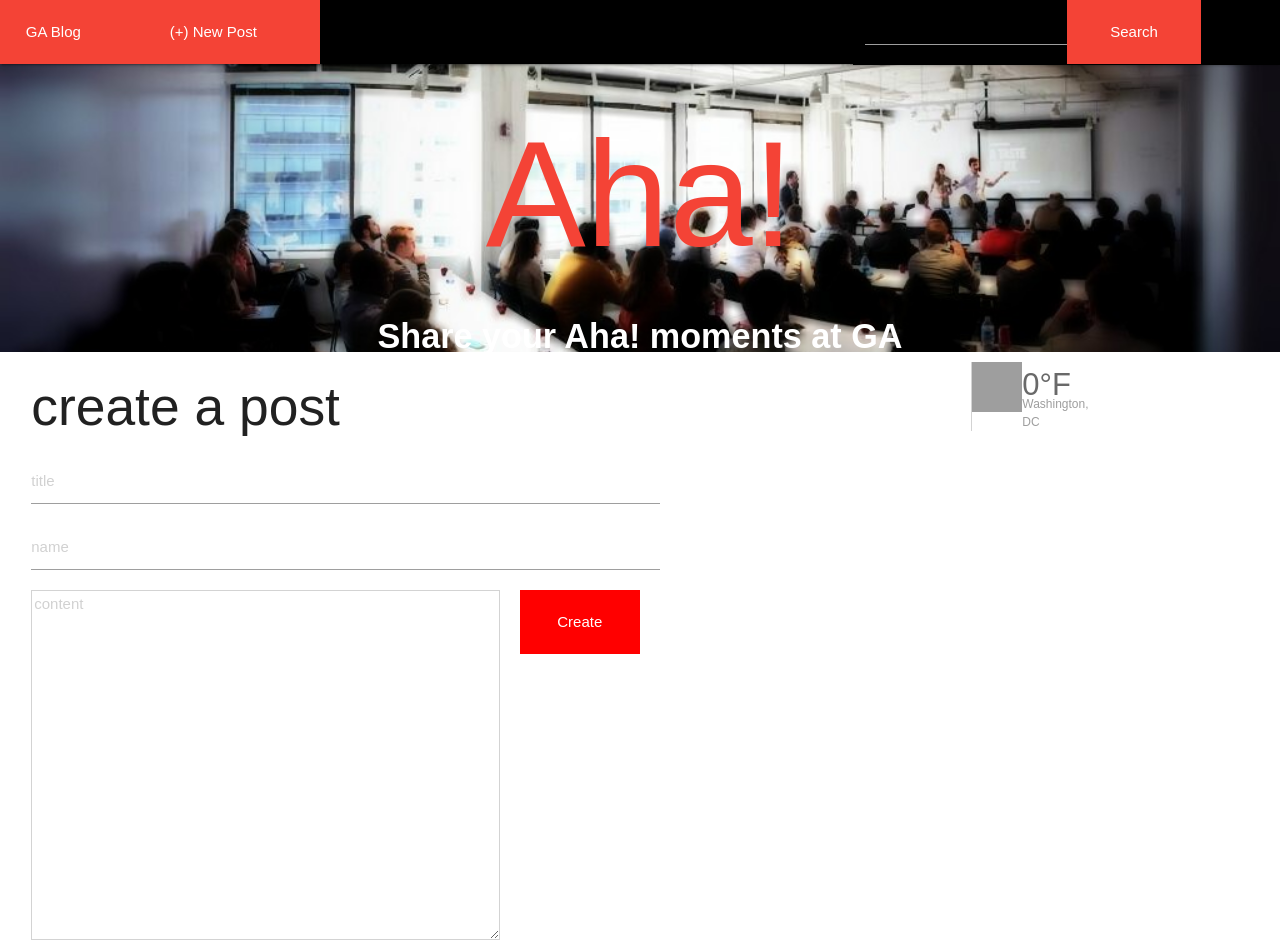
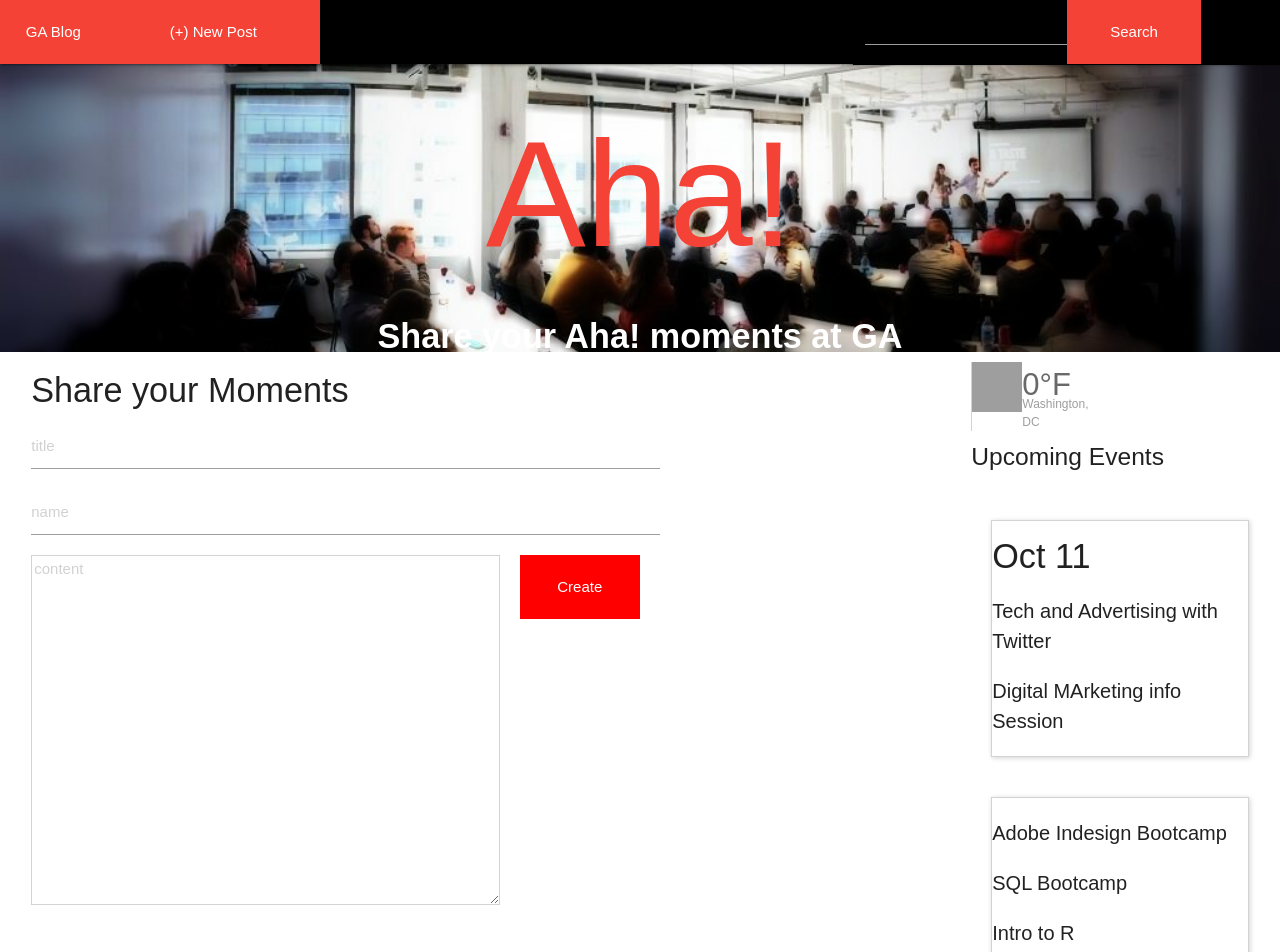
Before and after one commit to dionadk/project3-front, a React (Create React App) app: page /postCreate in a window 1280 px wide. Shown: the top 952 px of the page. Built offline with nearby package versions, Linux system fonts and the light colour scheme; no server answers; grey boxes are pictures that could not be loaded.

Commit message:
added events

```diff
--- a/src/components/Add/Add.js
+++ b/src/components/Add/Add.js
@@ -46,7 +46,7 @@ export default class Add extends Component {
     return (
       <div className="add post-container">
 
-        <h2>create a post</h2>
+        <h4>Share your Moments</h4>
 
         <form onSubmit={this.handleSubmitPost}>
           <div className="flexcol">
--- a/src/components/App/App.css
+++ b/src/components/App/App.css
@@ -74,6 +74,13 @@ button {
   font-size: 31px;
   margin-bottom: -13px;
 }
+.currDate {
+  min-height: 150px;
+  margin: 40px 20px;
+  font-size: 20px;
+  border: 1px solid lightgray;
+  box-shadow: 1px 1px 5px lightgray;
+}
 .flexrow {
     display: flex;
     -ms-flex-direction: row;
--- a/src/components/App/App.js
+++ b/src/components/App/App.js
@@ -23,11 +23,24 @@ import {
 class App extends Component {
   constructor(props) {
     super (props)
+    var today = new Date()
+    var m_names = new Array("Jan", "Feb", "Mar",
+    "Apr", "May", "Jun", "Jul", "Aug", "Sep",
+    "Oct", "Nov", "Dec");
+
+    var d = new Date();
+    var curr_date = d.getDate();
+    var curr_month = d.getMonth();
+    var curr_year = d.getFullYear();
+    var date =  m_names[curr_month] + ' ' + curr_date;
     this.state = {
         posts: [],
         weather:"Sunny",
-        temperature: "0"
+        temperature: "0",
+        date: date
   }
+
+  console.log(date)
 }
 
   componentWillMount () {
@@ -42,7 +55,8 @@ class App extends Component {
   axios.get("http://localhost:4000/")
   .then(response => {
     this.setState({
-      posts: response.data
+      posts: response.data,
+
     })
   })
   .catch((err) => {
@@ -174,9 +188,26 @@ class App extends Component {
                   <div className="flexcol">
                     <label className="weatherInfo">{this.state.temperature}&#176;F</label>
                     <label>Washington, DC</label>
+
                   </div>
+
                 </div>
               </div>
+                <div className="row">
+                  <h5>Upcoming Events</h5>
+                </div>
+                <div className="row currDate">
+                    <h4>{this.state.date}</h4>
+
+                    <p>Tech and Advertising with Twitter</p>
+                    <p>Digital MArketing info Session</p>
+                </div>
+                <div className="row currDate">
+                    <p>Adobe Indesign Bootcamp</p>
+                    <p>SQL Bootcamp</p>
+                    <p>Intro to R</p>
+                </div>
+
 
             </section>
           </div>
--- a/src/components/Comments/Comments.css
+++ b/src/components/Comments/Comments.css
@@ -5,6 +5,6 @@
   display: grid;
 }
 .formColumn{
-  width:230px;
+  width:120px;
   margin-left: 10px;
 }
--- a/src/components/Comments/Comments.js
+++ b/src/components/Comments/Comments.js
@@ -44,7 +44,7 @@ export default class Comments extends Component {
     return(
       <div className="add">
 
-        <h2>Feedbacks</h2>
+        <h5>Feedbacks</h5>
         <div className="flexContainer">
         <div className="flexColumn formColumn">
         <form onSubmit={this.handleSubmitComment}>
--- a/src/components/Show/Show.css
+++ b/src/components/Show/Show.css
@@ -16,6 +16,20 @@
   flex-grow: 2;
   margin: 30px 0;
 
+}
+.tagHeader{
+    background-color: red;
+    padding: 3px 10px;
+    border-radius: 17px;
+    width: 75px;
+    height: 32px;
+    color: #FFF;
+}
+.tagList{
+    color: gray;
+    list-style: none;
+    margin-top: 27px;
+    margin-left: 15px;
 }
 .flexRow{
   display: flex;
--- a/src/components/Show/Show.js
+++ b/src/components/Show/Show.js
@@ -54,11 +54,18 @@ export default class Show extends Component {
 
         {/* post */}
         <section className='col s12'>
-          <h3>{this.state.post.title}</h3>
+          <div className="flexrow">
+            <h4>{this.state.post.title}</h4>
+
+            {this.state.tags.map(tag => {
+              return (<li className="tagList" key={tag._id}>{tag.name}</li>)
+            })}
+          </div>
+          <Link to={`/${this.state.post._id}/updatePost`}>(edit)</Link>
           <p>By: {this.state.post.name}</p>
           <p>Created On: {this.state.created}</p>
-]         <p>{this.state.post.content}</p>
-          <Link to={`/${this.state.post._id}/updatePost`}>(edit)</Link>
+          <p>{this.state.post.content}</p>
+
         </section>
 
         {/* comments */}
@@ -67,7 +74,7 @@ export default class Show extends Component {
             <ul>
               {this.state.comments.map(comment => {
                 return (
-                  <div class='comment'key={comment._id}>
+                  <div className='comment'key={comment._id}>
                     <p>{comment.content}</p>
                     <h6>by: {comment.name}</h6>
                   </div>)
@@ -77,48 +84,10 @@ export default class Show extends Component {
 
         {/* tags */}
         <section className='col s4'>
-          <h5 className='center-align'>Tags</h5>
-          {this.state.tags.map(tag => {
-            return (<li key={tag._id}>{tag.name}</li>)
-          })}
           <Tags post={this.state.post}/>
         </section>
       </div>
 
-
-
-
-
-
-      // <div className="flexContainer defaultView">
-      //     <div className="flexSubContainer">
-      //         <div className="flexRow">
-      //           <div className="flexColumn">
-      //             <label className="headerTitle">
-
-
-      //             </label>
-      //             <label className="headerSubTitle">
-      //             </label>
-      //           </div>
-      //         </div>
-      //           <div className="contentColumn flexRow">
-      //           </div>
-
-      //       <div className="flexRow">
-
-      //           <div className="commentColumn flexColumn">
-      //           </div>
-      //       </div>
-      //     </div>
-
-      //     <div className="flexSubContainer">
-      //       <h4>Tags</h4>
-      //     <ul>
-      //     </ul>
-
-      //     </div>
-      // </div>
     )
   }
 }
--- a/src/components/Tags/Tags.js
+++ b/src/components/Tags/Tags.js
@@ -44,7 +44,7 @@ export default class Tags extends Component {
       <div className="addTag">
         <form onSubmit={this.handleSubmitTag}>
           <input className="tagInput" name="name" type="text" placeholder="Add a tag" onChange={this.handleCreateTag} />
-          <button type='submit'>+</button>
+          <button type='submit'>Tag It</button>
         </form>
       </div>
     )
```
